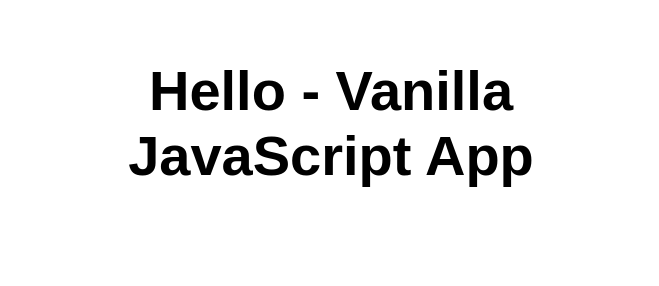
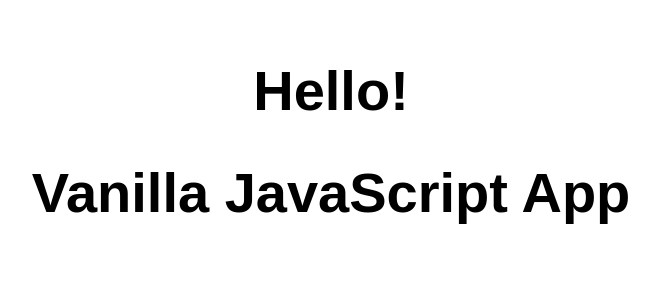
Before and after one commit to DazzleJim-zz/azure-static-web-app-demo, a plain HTML site: page index.html in a window 1280 px wide. Shown: the whole page, without its empty margins (309-968 px from the left). Drawn offline with Linux system fonts and the light colour scheme.

Commit message:
Text formatting

```diff
--- a/index.html
+++ b/index.html
@@ -10,7 +10,8 @@
 
 <body>
   <main>
-    <h1>Hello - Vanilla JavaScript App</h1>
+    <h1>Hello!</h1>
+    <h1>Vanilla JavaScript App</h1>
   </main>
 </body>
 
```
